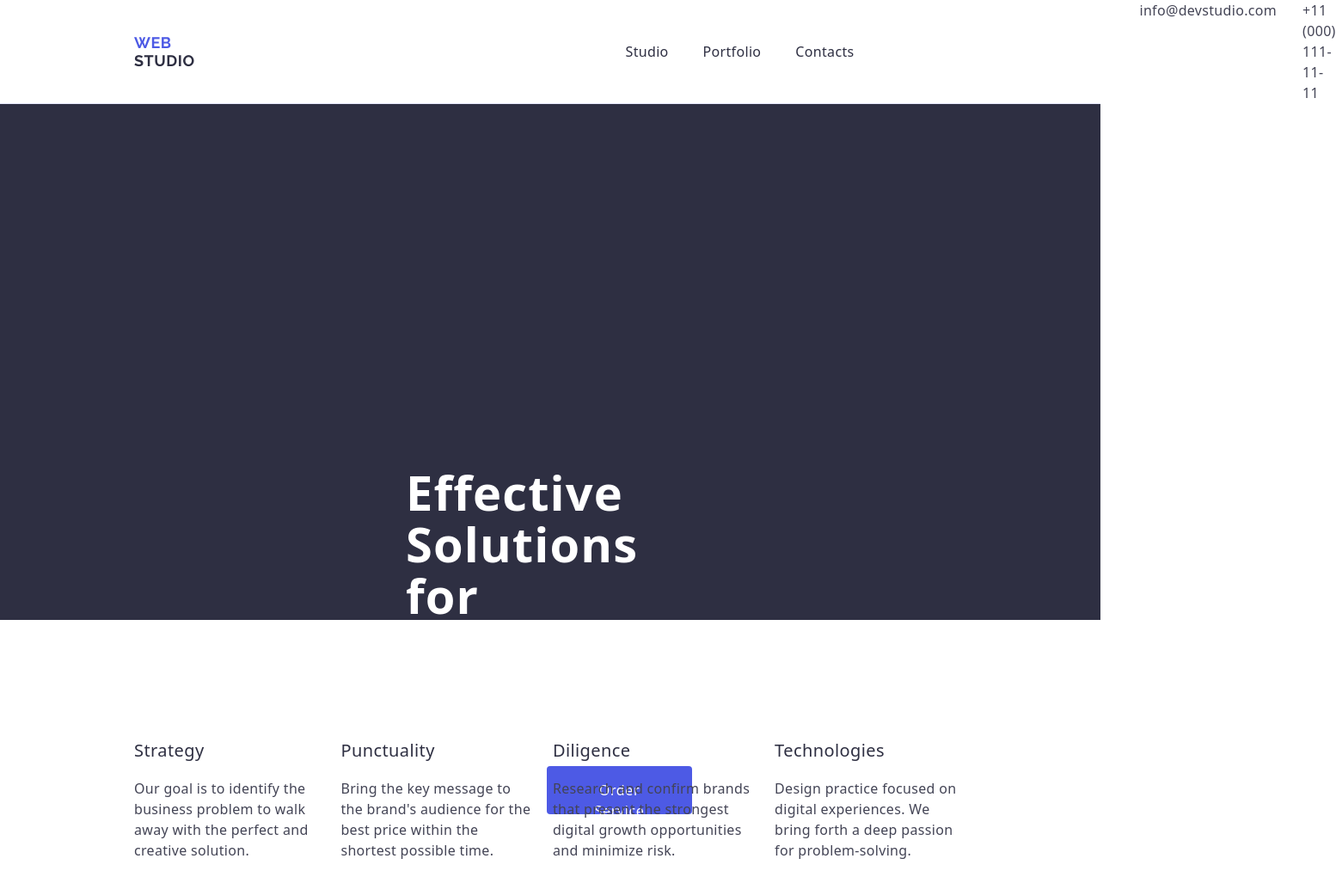
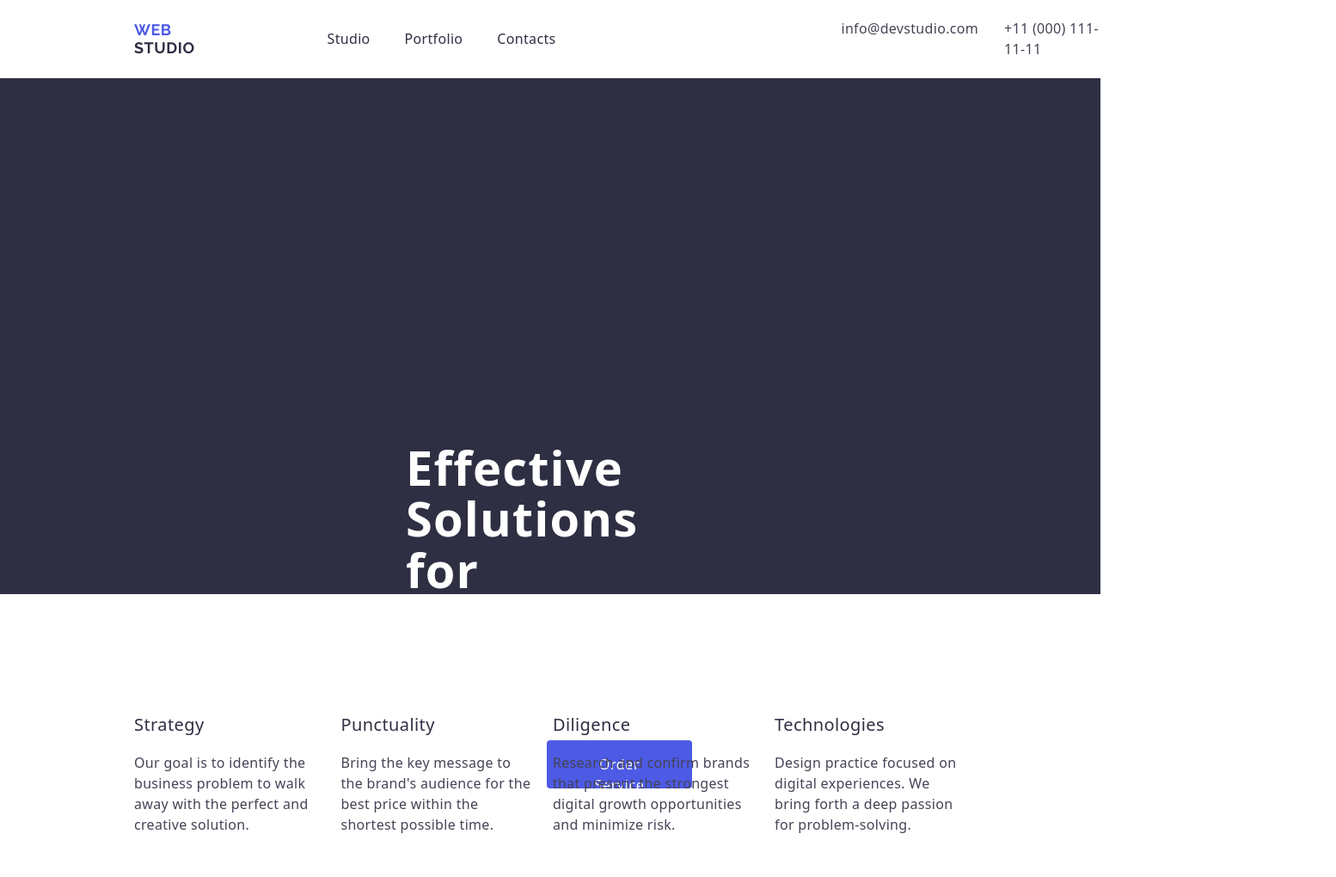
Before and after one commit to nazarko345/goit-markup-hw-03, a plain HTML site: page index.html in a window 1280 px wide. Shown: the top 1020 px of the page at 86% size, 1554 px wide, since content can reach past the window. Drawn offline with nearby package versions, Linux system fonts and the light colour scheme.

Commit message:
header changes

```diff
--- a/css/style.css
+++ b/css/style.css
@@ -15,13 +15,13 @@ ol {
 .header-container {
     display:flex;
     align-items: center;
-    border-bottom: 1px solid #e7e9fc;
+}
 
-}
 .header-logo {
     margin: 24px 76px 24px 156px;
 
 }
+
 .nav-header {
     display: flex;
     gap: 78px;
@@ -31,18 +31,24 @@ ol {
 .nav-list {
     display: flex;
     gap: 40px;
-    margin: 24px 332px 24px 347px;
+    margin: 24px 332px 24px 0;
 
 }
+
 .contacts-list {
     display: flex;
     gap: 30px;
+
+}
+.header-page {
+    border-bottom: 1px solid #e7e9fc;
 
 }
 
 a {
     text-decoration: none;
 }
+
 .logo {
     font-family: "Raleway", sans-serif;
     font-weight: 700;
@@ -150,6 +156,7 @@ a {
     min-width: 169px;
     height: 56px;
     border: none;
+    cursor: pointer
 }
 
 button:hover,
--- a/index.html
+++ b/index.html
@@ -30,7 +30,7 @@
   </head>
   <body>
     <!-- Header section-->
-    <header class="header-list">
+    <header class="header-page">
       <div class="container header-container">
         <nav class="nav-header">
           <a class="header-logo logo" href="./index.html">
```
